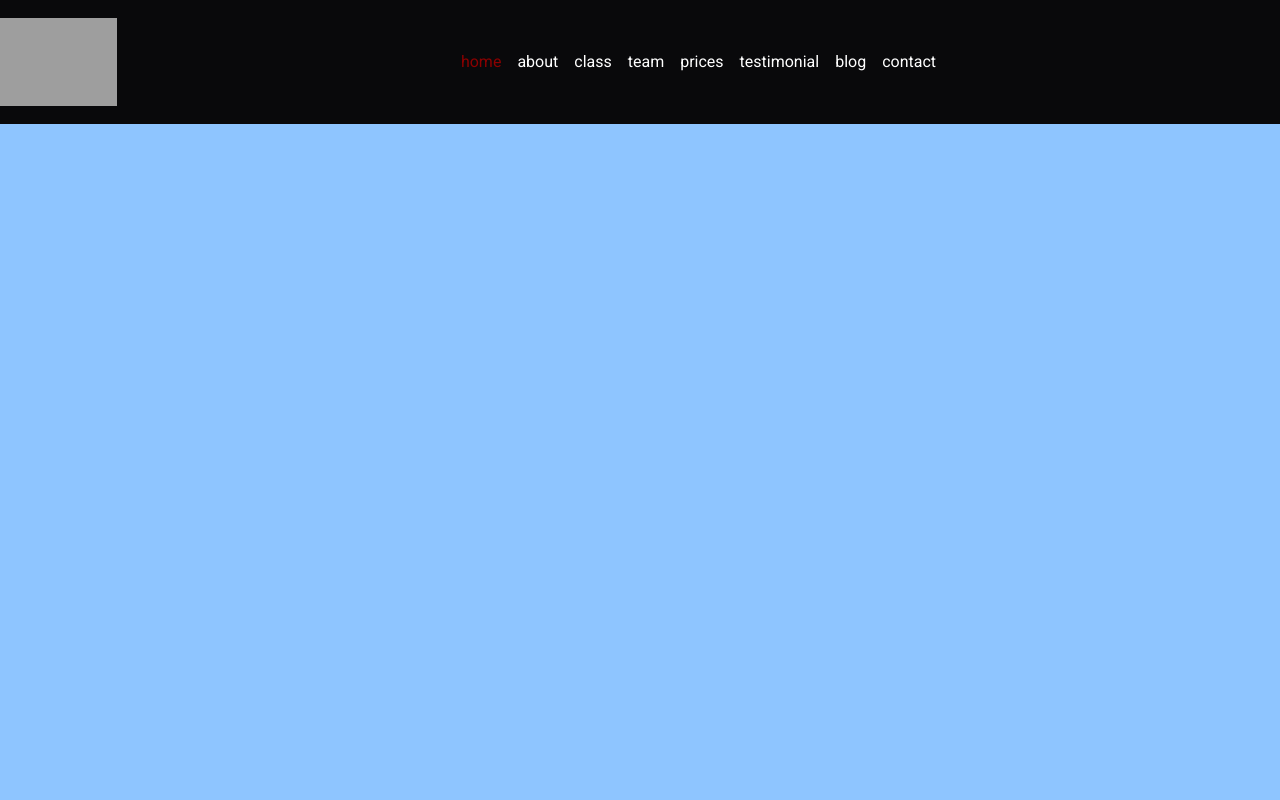
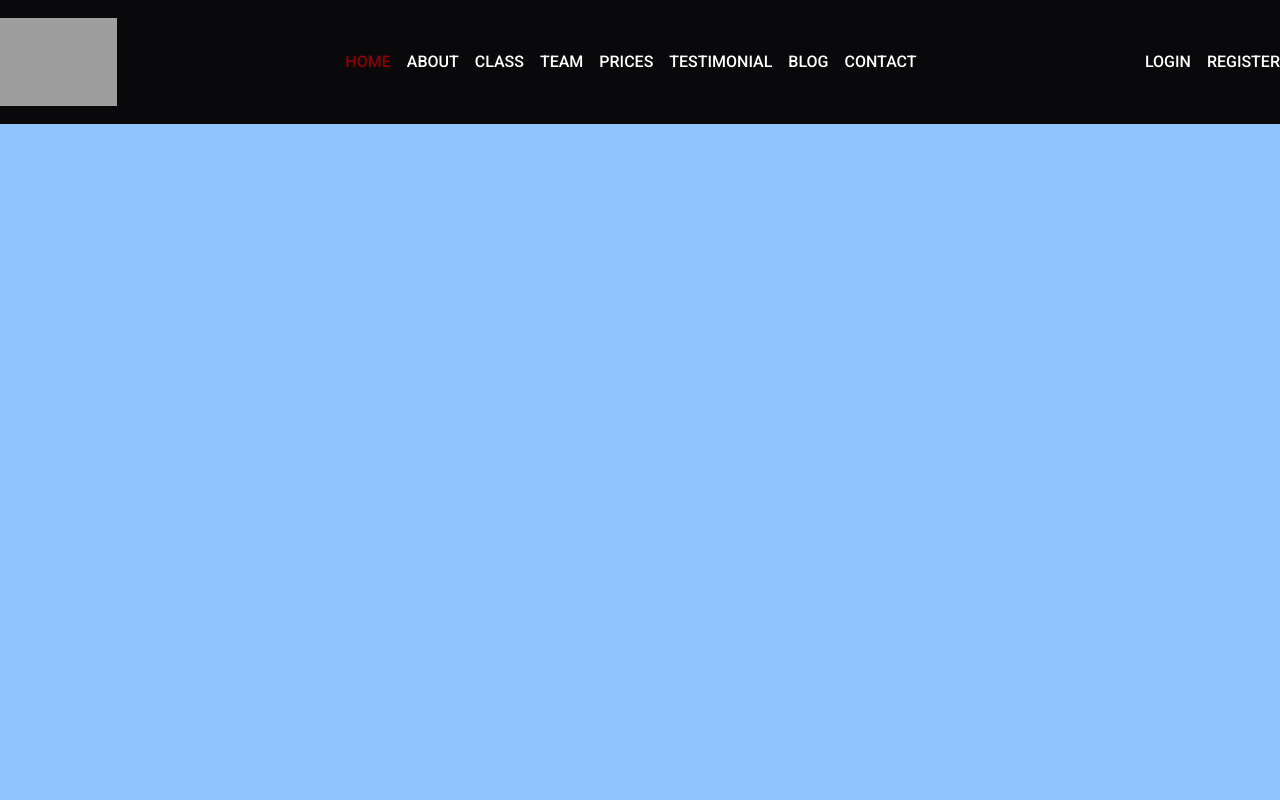
Before and after one commit to SilvinoGomes1994/next-app-tailwindcss, a Next.js app: page / in a window 1280 px wide. Shown: the top 800 px of the page. Built offline with nearby package versions, Linux system fonts and the light colour scheme; grey boxes are pictures that could not be loaded.

Commit message:
Adicionado os botões login & register, configurados no Header

```diff
--- a/components/Header.tsx
+++ b/components/Header.tsx
@@ -33,21 +33,27 @@ const Header = () => {
     <div className='container mx-auto h-full flex items-center justify-between'>
       {/* logo */}
        <Link href=''>
-       <Image src={'/assets/img/logo4.png'}  width={117} height={55} alt='logo-Fitness' />
+       <Image src={'/assets/img/logo4.png'}  width={117} height={55} alt='logo-Fitness' className='text-white' />
        </Link>
       {/* Mobile Nav - hidden on large devices */}
       <MobileNav containerStyles={`${headerActive ? 'top-[90px]': 'top-[124px]'}
       ${openNav ? 'max-h-max pt-8 pb-10 border-t border-white/10' : 'max-h-0 pt-0 pb-0 overflow-hidden border-white/0'}
       flex flex-col text-center gap-8 fixed bg-zinc-950 w-full left-0 text-base uppercase font-medium text-white transition-all xl:hidden `} />
       {/* Desktop Nav - hidden on Small devices*/}
-    <Nav containerStyles='flex gap-4 text-white hidden xl:flex'/>
+    <Nav containerStyles='flex gap-4 text-white text-base uppercase font-medium transition-all hidden xl:flex'/>
     {/* hide/open menu button */}
-    <div>
+    <div className='flex items-center gap-4'>
+      {/* login & register buttons*/}
+      <div className='text-white flex items-center gap-4'>
+        <button className='hover:text-red-700 transition-all text-base uppercase font-medium'>login</button>
+        <button className='hover:text-red-700 transition-all text-base uppercase font-medium'>register</button>
+      </div>
 
       <button onClick={()=> setOpenNav(!openNav)} className='text-white xl:hidden'>
         <MdMenu className='text-4xl'/>
       </button>
     </div>
+
     </div>
 
   </header>
```
